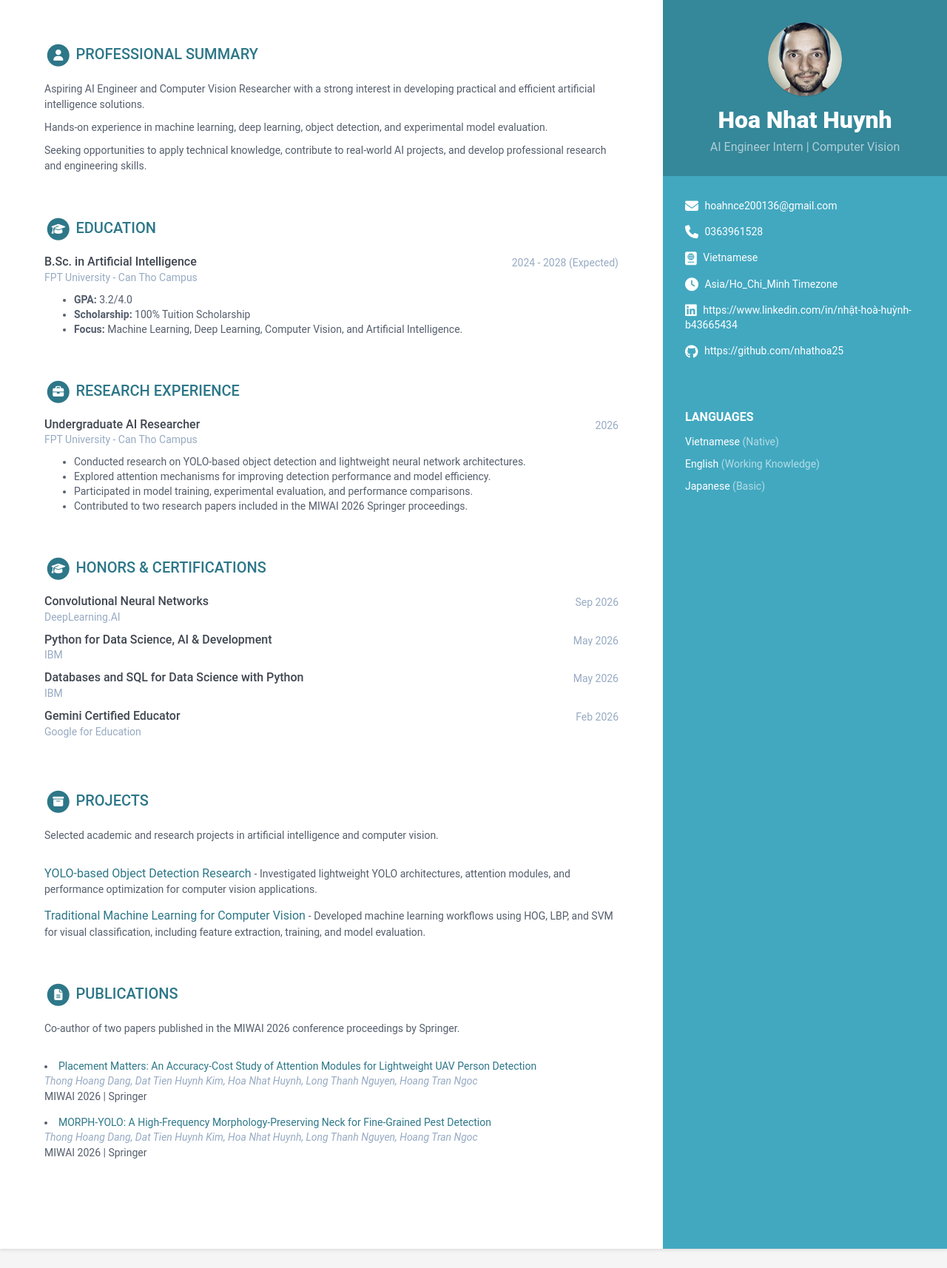
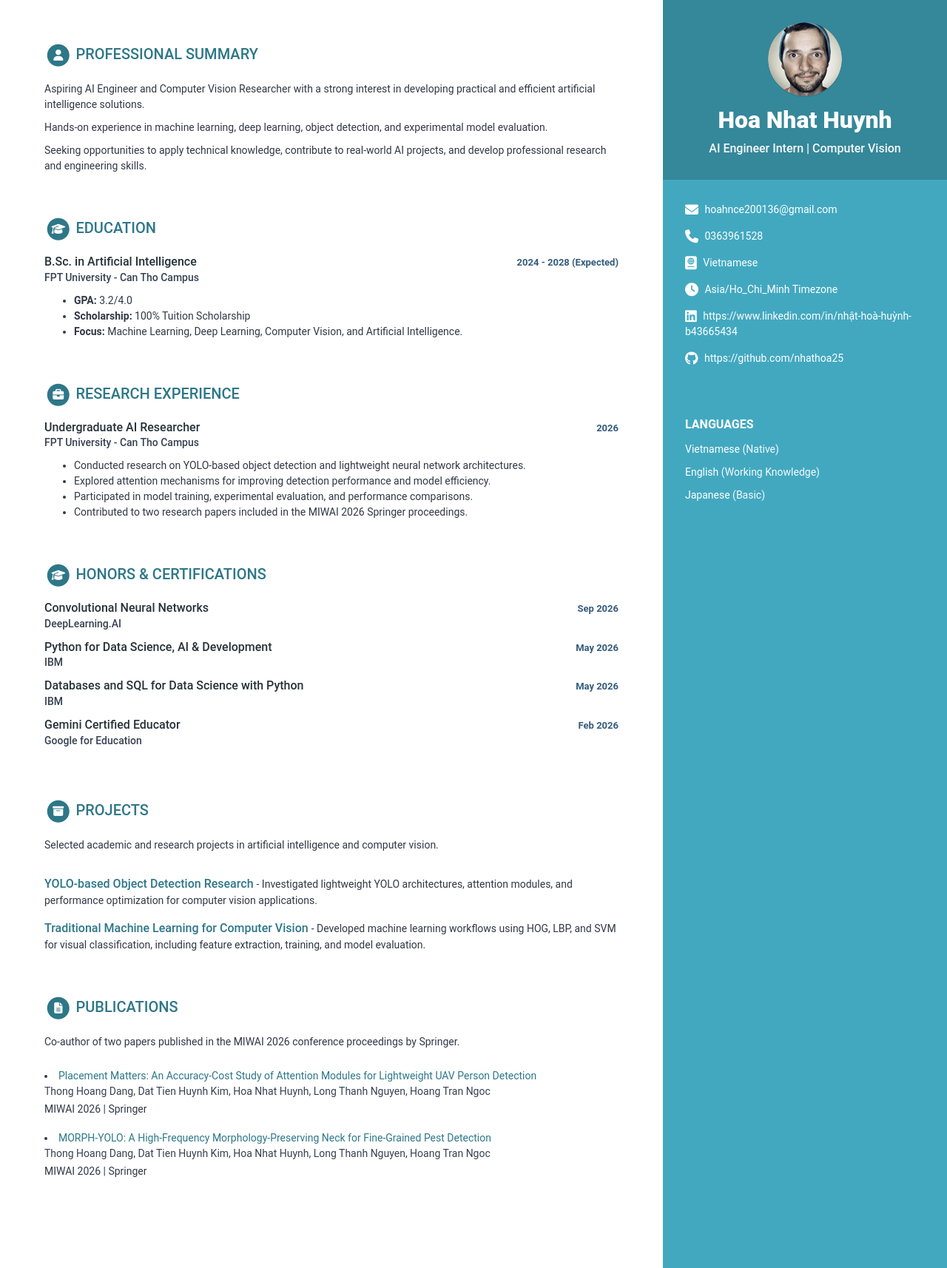
Before and after one commit to nhathoa25/CV, a Jekyll site: the page built from print.html, in a window 1280 px wide. Shown: the whole page at 74% size. Built offline with Jekyll 4.4.1, drawn with Linux system fonts in a browser that asks for light colours; nearby versions of some CDN libraries; library files that are not in the unit come from our copies; before the commit the page ends 1688 px from its top, so only the background shows below that.

Commit message:
Update _base.scss

```diff
--- a/_sass/_base.scss
+++ b/_sass/_base.scss
@@ -1,10 +1,15 @@
-/* ======= Base ======= */
+
+/* ==========================================
+   BASE - PROFESSIONAL AI RESEARCH CV
+   ========================================== */
+
 body {
   font-family: "Roboto", sans-serif;
-  color: $text-color-secondary;
+  color: #303846;
   background: $smoky-white;
   font-size: 14px;
   padding: 30px;
+  line-height: 1.5;
   -webkit-font-smoothing: antialiased;
   -moz-osx-font-smoothing: grayscale;
 }
@@ -20,10 +25,13 @@
 
 a {
   color: darken($theme-color, 15%);
+  text-decoration: none;
+
   &:hover {
     text-decoration: underline;
     color: darken($theme-color, 30%);
   }
+
   &:focus {
     text-decoration: none;
   }
@@ -33,6 +41,10 @@
   line-height: 1.5;
 }
 
+/* ==========================================
+   MAIN CV LAYOUT
+   ========================================== */
+
 .wrapper {
   display: grid;
   grid-template-columns: repeat(10, 1fr);
@@ -40,50 +52,68 @@
   max-width: 1000px;
   margin: 0 auto;
   position: relative;
-  @include box-shadow(0px 2px 4px rgba(0, 0, 0, 0.1));
+
+  @include box-shadow(
+    0px 2px 4px rgba(0, 0, 0, 0.1)
+  );
 }
+
+/* ==========================================
+   SIDEBAR
+   ========================================== */
 
 .sidebar-wrapper {
   grid-column: span 3;
   order: $sidebar-order;
   background: $theme-color;
-  color: #fff;
+  color: #FFFFFF;
+
   a {
-    color: #fff;
+    color: #FFFFFF;
+    overflow-wrap: anywhere;
   }
+
+  /* Profile */
+
   .profile-container {
     padding: 30px;
-    //background: darken($theme-color, 10%);
     background: rgba(0, 0, 0, 0.2);
     text-align: center;
-    color: #fff;
+    color: #FFFFFF;
   }
+
   .name {
     font-size: 32px;
     font-weight: 900;
     margin-top: 0;
     margin-bottom: 10px;
   }
+
   .tagline {
-    color: rgba(256, 256, 256, 0.6);
+    color: rgba(255, 255, 255, 0.95);
     font-size: 16px;
-    font-weight: 400;
+    font-weight: 500;
     margin-top: 0;
     margin-bottom: 0;
+    line-height: 1.4;
   }
+
   .profile {
     margin-bottom: 15px;
   }
 
   .avatar {
-    //used for profile image
     max-width: 100px;
     margin-bottom: 15px;
-    border: 0px solid #fff;
+    border: 0 solid #FFFFFF;
     border-radius: 100%;
     box-shadow: 0 1px 1px rgba(0, 0, 0, 0.1);
   }
+
+  /* Contact */
+
   .contact-list {
+
     .fas,
     .fab,
     .far {
@@ -91,67 +121,98 @@
       font-size: 18px;
       vertical-align: middle;
     }
+
     li {
       margin-bottom: 15px;
-      &:last-child {
-        margin-bottom: 0;
-      }
-    }
-  }
-  .container-block {
-    padding: 30px;
-  }
-  .container-block-title {
-    text-transform: uppercase;
-    font-size: 16px;
-    font-weight: 700;
-    margin-top: 0;
-    margin-bottom: 15px;
-  }
-  .degree {
-    font-size: 14px;
-    margin-top: 0;
-    margin-bottom: 5px;
-  }
-  .education-container {
-    .item {
-      margin-bottom: 15px;
-      &:last-child {
-        margin-bottom: 0;
-      }
-    }
-    .meta {
-      color: rgba(256, 256, 256, 0.6);
-      font-weight: 500;
-      margin-bottom: 0px;
-      margin-top: 0;
-    }
-    .time {
-      color: rgba(256, 256, 256, 0.6);
-      font-weight: 500;
-      margin-bottom: 0px;
-    }
-  }
-  .languages-container {
-    .lang-desc {
-      color: rgba(256, 256, 256, 0.6);
-    }
-  }
 
-  .languages-list {
-    margin-bottom: 0;
-    li {
-      margin-bottom: 10px;
       &:last-child {
         margin-bottom: 0;
       }
     }
   }
 
+  /* General sidebar sections */
+
+  .container-block {
+    padding: 30px;
+  }
+
+  .container-block-title {
+    text-transform: uppercase;
+    font-size: 16px;
+    font-weight: 700;
+    color: #FFFFFF;
+    margin-top: 0;
+    margin-bottom: 15px;
+  }
+
+  .degree {
+    font-size: 14px;
+    margin-top: 0;
+    margin-bottom: 5px;
+  }
+
+  /* Sidebar education */
+
+  .education-container {
+
+    .item {
+      margin-bottom: 15px;
+
+      &:last-child {
+        margin-bottom: 0;
+      }
+    }
+
+    .meta {
+      color: #FFFFFF;
+      font-weight: 500;
+      margin-bottom: 0;
+      margin-top: 0;
+    }
+
+    .time {
+      color: #FFFFFF;
+      font-weight: 500;
+      margin-bottom: 0;
+    }
+  }
+
+  /* Languages */
+
+  .languages-container {
+
+    .lang-desc {
+      color: rgba(255, 255, 255, 0.95);
+      font-weight: 400;
+    }
+  }
+
+  .languages-list {
+    margin-bottom: 0;
+
+    li {
+      margin-bottom: 10px;
+      line-height: 1.5;
+
+      &:last-child {
+        margin-bottom: 0;
+      }
+    }
+  }
+
+  /* Technical skills and soft skills */
+
   .interests-list {
     margin-bottom: 0;
+
     li {
       margin-bottom: 10px;
+      font-size: 14px;
+      line-height: 1.5;
+      color: #FFFFFF;
+      overflow-wrap: anywhere;
+
       &:last-child {
         margin-bottom: 0;
       }
@@ -159,11 +220,19 @@
   }
 }
 
+/* ==========================================
+   MAIN CONTENT
+   ========================================== */
+
 .main-wrapper {
   grid-column: span 7;
   order: $resume-order;
-  background: #fff;
+  background: #FFFFFF;
   padding: 60px;
+  color: #303846;
+
+  /* Section headings */
+
   .section-title {
     text-transform: uppercase;
     font-size: 20px;
@@ -173,17 +242,24 @@
     margin-top: 0;
     margin-bottom: 20px;
   }
+
   .section {
     margin-bottom: 60px;
   }
 
+  /* Experience and education sections */
+
   .experiences-section,
   .recommendations-section,
   .educations-section {
+
     .item {
       margin-bottom: 30px;
     }
   }
+
+  /* Upper rows */
+
   .upper-row,
   .second-upper-row {
     position: relative;
@@ -191,11 +267,14 @@
     margin-bottom: 2px;
     display: flex;
   }
+
+  /* Main item titles */
+
   .job-title,
   .degree,
   .cert-title,
   .recommendation-person {
-    color: $text-color;
+    color: #263238;
     font-size: 16px;
     margin-top: 0;
     margin-bottom: 0;
@@ -203,92 +282,191 @@
     flex: 75%;
   }
 
+  /* ========================================
+     DATES - IMPROVED CONTRAST
+     ======================================== */
+
   .time,
   .cert-url {
     position: absolute;
     right: 0;
     top: 0;
-    color: $text-grey;
+    color: #355C7D;
+    font-size: 13px;
+    font-weight: 600;
     flex: 25%;
   }
+
+  /* ========================================
+     UNIVERSITIES & ORGANIZATIONS
+     ======================================== */
+
   .company,
   .recommendation-role,
   .university,
   .cert-org {
     margin-bottom: 10px;
-    color: $text-grey;
+    color: #374151;
+    font-size: 14px;
+    font-weight: 500;
   }
+
+  /* ========================================
+     PROJECTS
+     ======================================== */
 
   .project-title {
     font-size: 16px;
-    font-weight: 400;
+    font-weight: 500;
     margin-top: 0;
     margin-bottom: 5px;
     color: darken($theme-color, 15%);
   }
+
   .projects-section {
+
     .intro {
       margin-bottom: 30px;
     }
-    .item {
-      margin-bottom: 15px;
-    }
-  }
-  .oss-section {
-    .intro {
-      margin-bottom: 30px;
-    }
+
     .item {
       margin-bottom: 15px;
     }
   }
 
-  .publication-title {
-    font-size: 16px;
-    font-weight: 400;
-    color: $text-color;
-    margin-bottom: 1px;
-  }
-  .publication-authors {
-    font-style: italic;
-    color: $text-grey;
-    margin-bottom: 1px;
-  }
-  .publications-section {
+  /* Open-source projects */
+
+  .oss-section {
+
     .intro {
       margin-bottom: 30px;
     }
+
     .item {
       margin-bottom: 15px;
     }
   }
+
+  /* ========================================
+     PUBLICATIONS
+     ======================================== */
+
+  /* Publication titles */
+
+  .publication-title {
+    font-size: 16px;
+    font-weight: 500;
+    color: #176B85;
+    margin-bottom: 3px;
+    line-height: 1.5;
+
+    a {
+      color: #176B85;
+
+      &:hover {
+        color: #104E63;
+        text-decoration: underline;
+      }
+    }
+  }
+
+  /* Authors - darker and non-italic */
+
+  .publication-authors {
+    font-style: normal;
+    color: #374151;
+    font-size: 14px;
+    font-weight: 400;
+    line-height: 1.5;
+    margin-bottom: 3px;
+  }
+
+  .publications-section {
+
+    .intro {
+      margin-bottom: 25px;
+    }
+
+    .item {
+      margin-bottom: 18px;
+    }
+  }
+
+  /* ========================================
+     CERTIFICATIONS
+     ======================================== */
+
+  .certifications-section {
+
+    .cert-title {
+      color: #263238;
+      font-weight: 500;
+    }
+
+    .cert-org {
+      color: #374151;
+      font-weight: 500;
+    }
+
+    .time {
+      color: #355C7D;
+      font-weight: 600;
+    }
+  }
+
+  /* ========================================
+     TEXT READABILITY
+     ======================================== */
+
+  p,
+  li {
+    color: #303846;
+    line-height: 1.5;
+  }
+
+  .details {
+    color: #303846;
+  }
 }
 
+/* ==========================================
+   TECHNICAL SKILL BARS
+   ========================================== */
+
 .skillset {
+
   .item {
     margin-bottom: 15px;
     overflow: hidden;
   }
+
   .level-title {
     font-size: 14px;
     margin-top: 0;
     margin-bottom: 12px;
   }
+
   .level-bar {
     height: 12px;
     background: $smoky-white;
   }
+
   .level-bar-inner {
     height: 12px;
     background: lighten($theme-color, 15%);
   }
 }
 
+/* ==========================================
+   FOOTER
+   ========================================== */
+
 .footer {
   padding-top: 30px;
+
   .copyright {
     line-height: 1.6;
-    color: $text-color-secondary;
+    color: #4B5563;
     font-size: 13px;
   }
 
@@ -297,13 +475,17 @@
   }
 }
 
+/* ==========================================
+   PRINT BUTTON
+   ========================================== */
+
 .print-button {
   position: fixed;
   top: 20px;
-  right: 120px; // Changed from 20px to make space for the PDF button
+  right: 120px;
   z-index: 1000;
   background: $theme-color;
-  color: #fff;
+  color: #FFFFFF;
   padding: 8px 15px;
   border-radius: 4px;
   border: none;
@@ -328,13 +510,17 @@
   }
 }
 
+/* ==========================================
+   PDF BUTTON
+   ========================================== */
+
 .pdf-button {
   position: fixed;
   top: 20px;
   right: 20px;
   z-index: 1000;
   background: $theme-color;
-  color: #fff;
+  color: #FFFFFF;
   padding: 8px 15px;
   border-radius: 4px;
   border: none;
```
